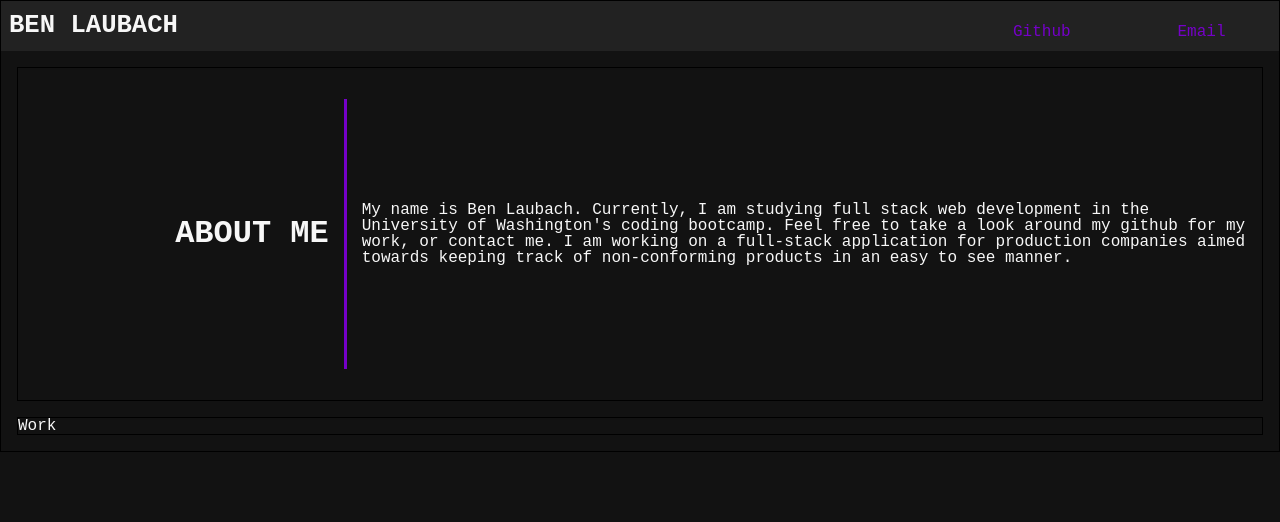
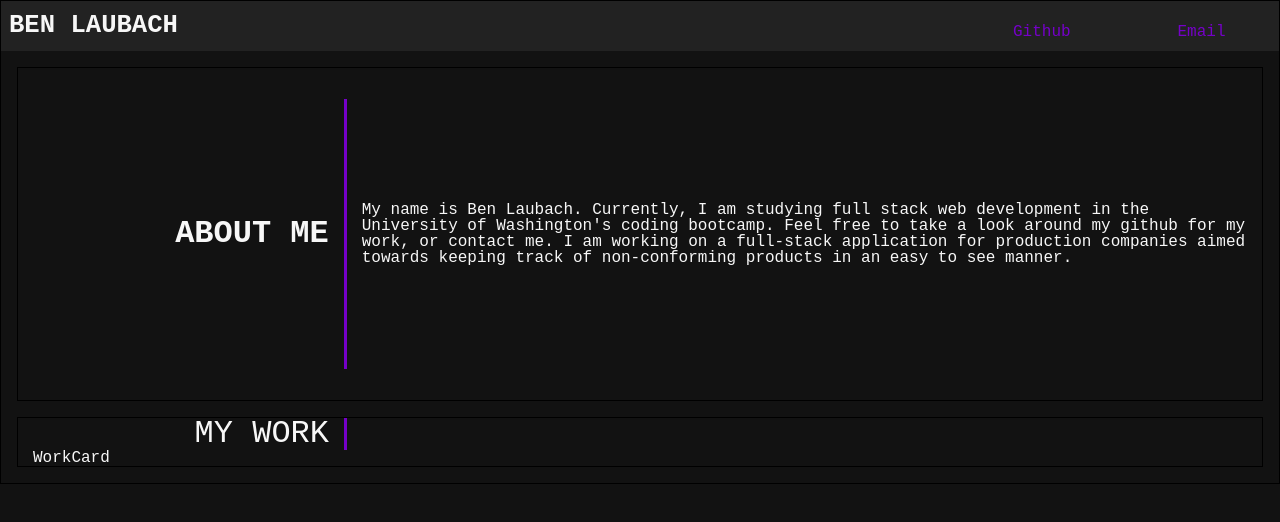
Before and after one commit to blaubachs/portfolio, a React (Create React App) app: page / in a window 1280 px wide. Shown: the top 522 px of the page. Built offline with nearby package versions, Linux system fonts and the light colour scheme; a web font is replaced by a local one.

Commit message:
added left and right side, work card component

```diff
--- a/src/components/Work.js
+++ b/src/components/Work.js
@@ -1,5 +1,13 @@
 import React from "react";
+import WorkCard from "./WorkCard";
 
 export default function Work() {
-  return <div className="work">Work</div>;
+  return (
+    <div className="work">
+      <section className="left-side">MY WORK</section>
+      <section className="right-side">
+        <WorkCard />
+      </section>
+    </div>
+  );
 }
--- /dev/null
+++ b/src/components/WorkCard.js
@@ -0,0 +1,5 @@
+import React from "react";
+
+export default function WorkCard(props) {
+  return <div>WorkCard</div>;
+}
```
